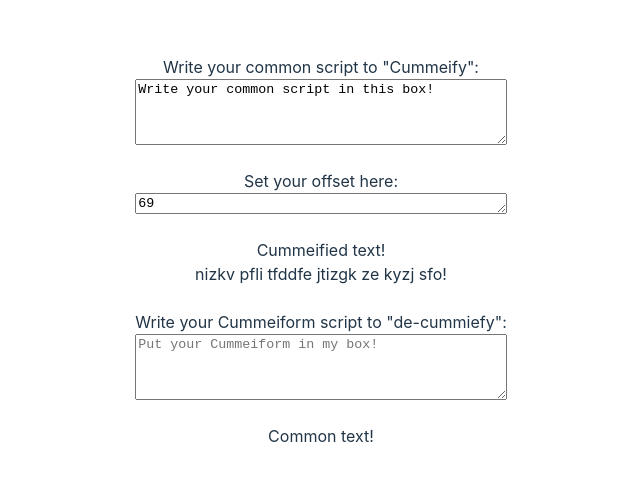
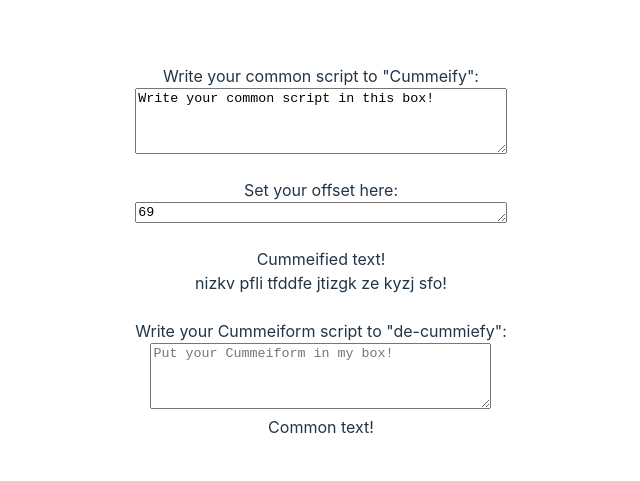
Before and after one commit to Mogheiden/podrac.ing, a React (Vite) app: page /caesar in a window 1280 px wide. Shown: the part 149-630 px from the top of the page, without its empty margins (319-959 px from the left). Built offline with nearby package versions, Linux system fonts and the light colour scheme; what hunspell-spellchecker would draw is missing.

Commit message:
finalization

```diff
--- a/src/pages/Caesar cypher/caesar_page.tsx
+++ b/src/pages/Caesar cypher/caesar_page.tsx
@@ -2,9 +2,38 @@ import { useState } from 'react';
 import { caesarDecoder, caesarShift } from './caesar_decoder';
 
 export function CaesarPage() {
+  return (
+    <div>
+      <EncodingSection />
+      <DecodingSection />
+    </div>
+  );
+}
+
+function DecodingSection() {
+  const [code, setCode] = useState('');
+  return (
+    <div>
+      Write your Cummeiform script to "de-cummiefy":
+      <br />
+      <textarea
+        name="Input"
+        rows={4}
+        cols={40}
+        value={code}
+        placeholder="Put your Cummeiform in my box!"
+        onChange={(e) => setCode(e.target.value)}
+      />
+      <br />
+      <div>Common text!</div>
+      <div>{caesarDecoder(code)}</div>
+    </div>
+  );
+}
+
+function EncodingSection() {
   const [input, setInput] = useState('Write your common script in this box!');
   const [shift, setShift] = useState('69');
-  const [code, setCode] = useState('');
   return (
     <div style={{ display: 'flex', flexDirection: 'column' }}>
       Write your common script to "Cummeify":
@@ -28,18 +57,36 @@ export function CaesarPage() {
       <div>Cummeified text!</div>
       <div>{caesarShift(input, parseInt(shift))}</div>
       <br />
-      Write your Cummeiform script to "de-cummiefy":
-      <textarea
-        name="Input"
-        rows={4}
-        cols={40}
-        value={code}
-        placeholder="Put your Cummeiform in my box!"
-        onChange={(e) => setCode(e.target.value)}
-      />
-      <br />
-      <div>Common text!</div>
-      <div>{caesarDecoder(code)}</div>
     </div>
   );
 }
+
+// function UncontrolledDecodingSection() {
+//   const [output, setOutput] = useState('');
+//   return (
+//     <>
+//       <form
+//         method="post"
+//         onSubmit={(e) => {
+//           e.preventDefault();
+//           const formData = new FormData(e.target as HTMLFormElement);
+//           setOutput(caesarDecoder(formData.get('postContent')));
+//         }}
+//       >
+//         <label>
+//           Edit your post:
+//           <textarea
+//             name="postContent"
+//             defaultValue="I really enjoyed biking yesterday!"
+//             rows={4}
+//             cols={40}
+//           />
+//         </label>
+//         <hr />
+//         <button type="reset">Reset edits</button>
+//         <button type="submit">Save post</button>
+//       </form>
+//       <div>{output}</div>
+//     </>
+//   );
+// }
```
